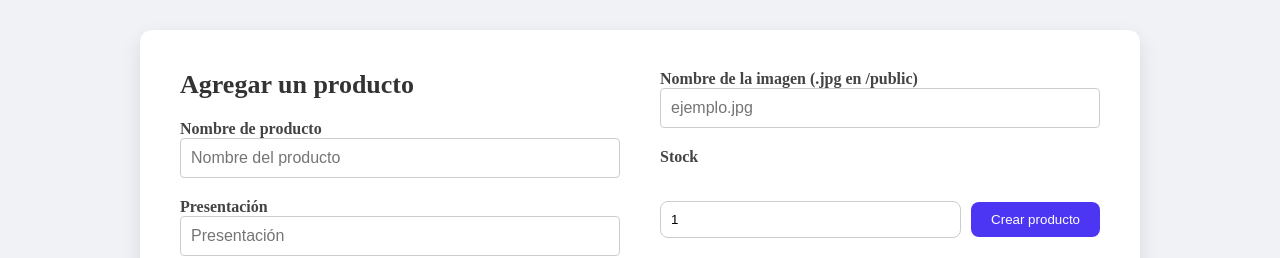
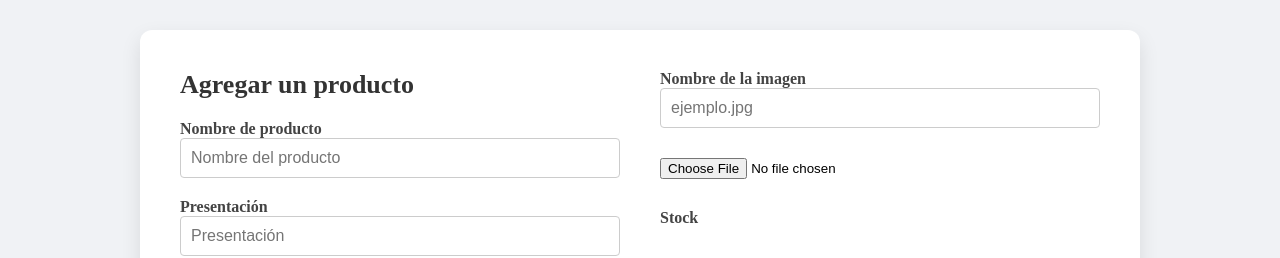
Before and after one commit to micaellodev/g3-progra, a React (Vite) app in the folder frontend/: page /agregarproducto in a window 1280 px wide. Shown: the part 129-387 px from the top of the page. Built offline with nearby package versions, Linux system fonts and the light colour scheme; no server answers.

Commit message:
cambiando el tipo de formato para la subida de la imagen

```diff
--- a/frontend/src/components/Product/ProductoForm.jsx
+++ b/frontend/src/components/Product/ProductoForm.jsx
@@ -70,12 +70,25 @@ export const ProductoForm = ({
 
                 <div className={styles.rightSection}>
                     <LabeledInput
-                        label="Nombre de la imagen (.jpg en /public)"
+                        label="Nombre de la imagen"
                         placeholder="ejemplo.jpg"
                         name="imagen"
                         type="text"
                         value={producto.imagen || ''}
                         onChange={handleChange}
+                    />
+
+                    <input
+                        type="file"
+                        accept=".jpg,.jpeg"
+                        style={{ margin: '10px 0' }}
+                        onChange={e => {
+                            if (e.target.files && e.target.files[0]) {
+                                const fileName = e.target.files[0].name;
+                                // Solo guarda el nombre del archivo
+                                handleChange({ target: { name: 'imagen', value: fileName } });
+                            }
+                        }}
                     />
 
                     {producto.imagen && (
```
